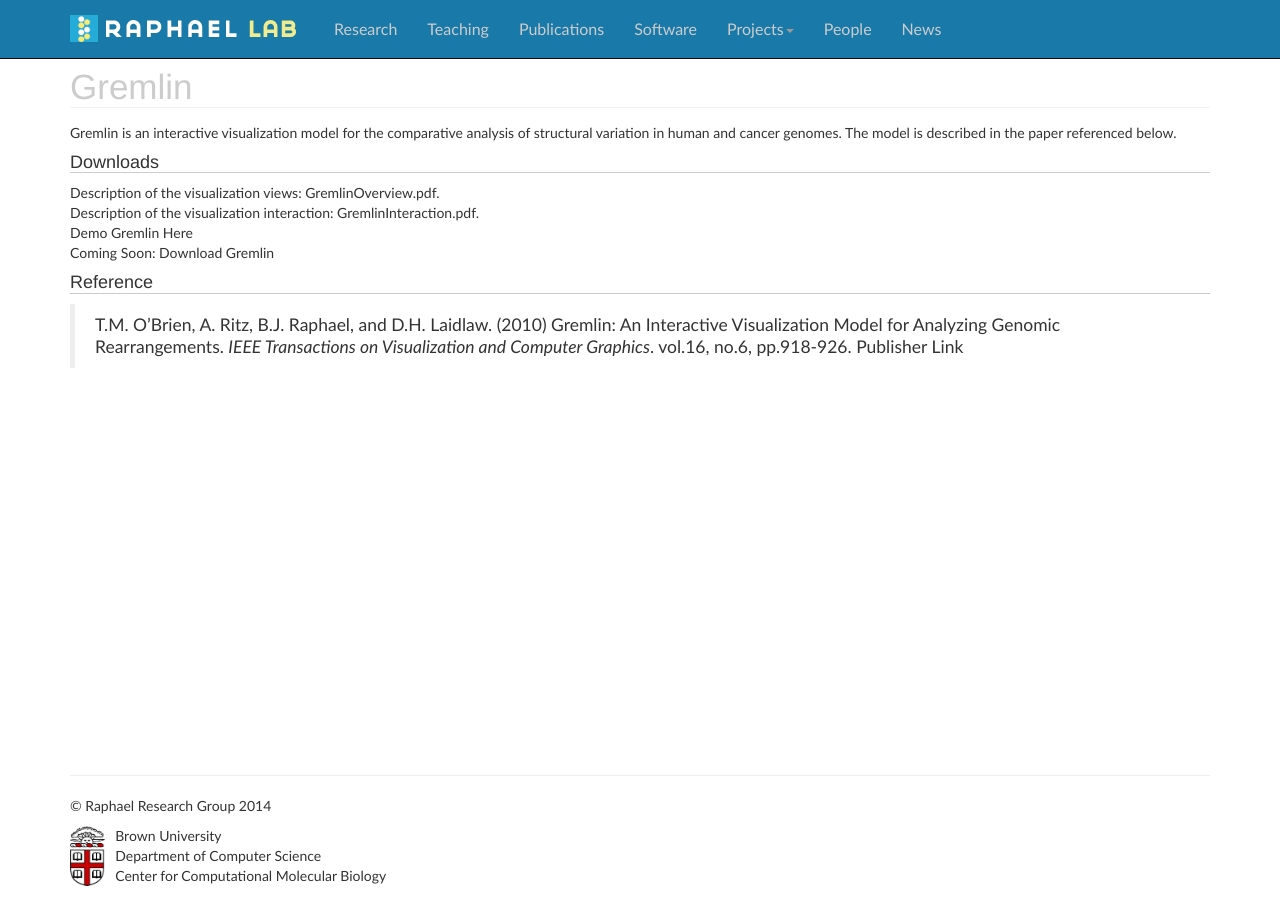
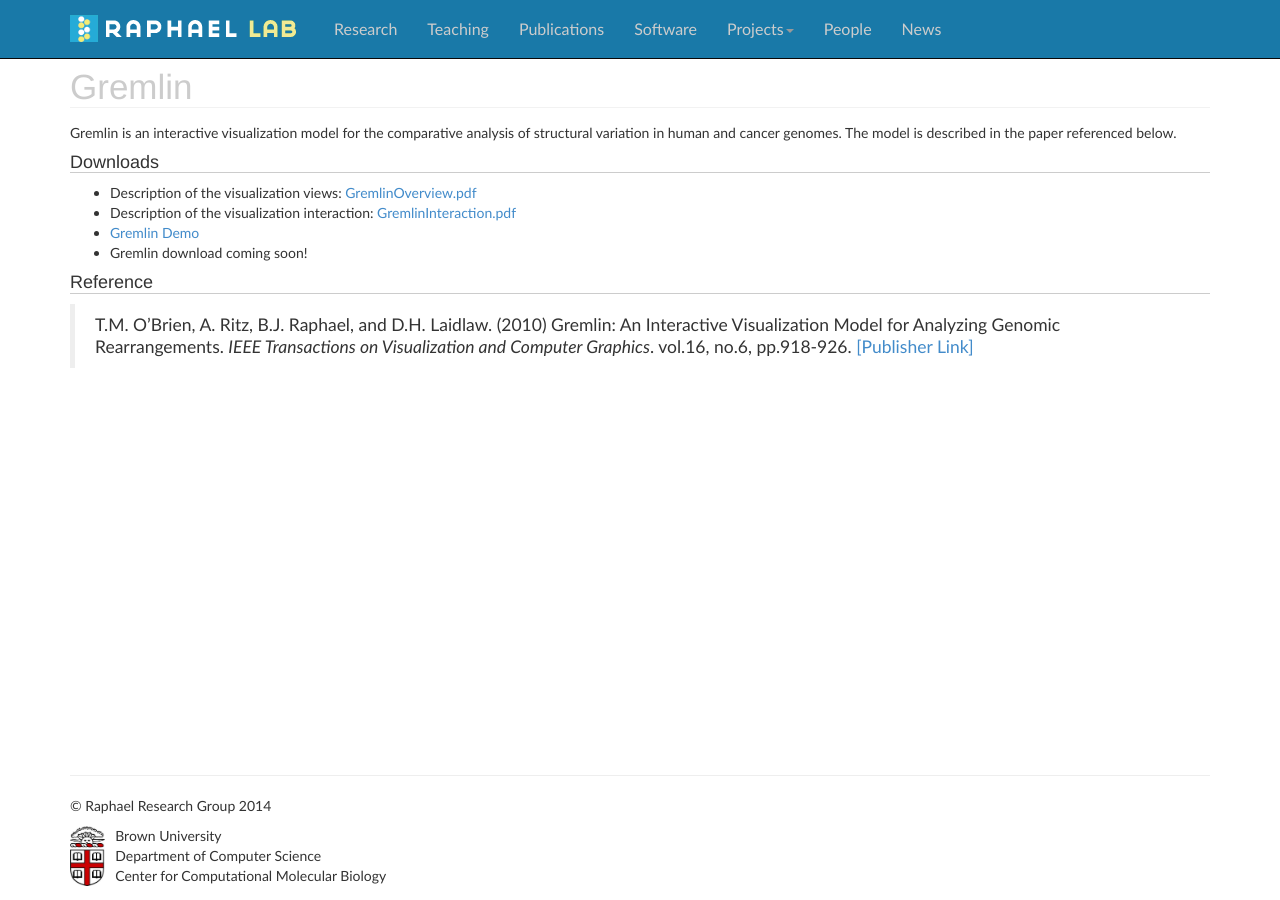
Before and after one commit to raphael-group/raphael-group.github.io, a Jekyll site: the page built from projects/gremlin/index.md, in a window 1280 px wide. Built offline with Jekyll 4.4.1, drawn with Linux system fonts in a browser that asks for light colours; nearby versions of some CDN libraries; Markdown is read by kramdown in place of the engine named in the settings.

Commit message:
Updates Gremlin project page

```diff
--- a/projects/gremlin/index.md
+++ b/projects/gremlin/index.md
@@ -9,11 +9,13 @@ Gremlin is an interactive visualization model for the comparative analysis of st
 The model is described in the paper referenced below.
 
 ##Downloads
-Description of the visualization views: GremlinOverview.pdf.
-Description of the visualization interaction: GremlinInteraction.pdf.
-Demo Gremlin Here
-Coming Soon: Download Gremlin
+* Description of the visualization views: [GremlinOverview.pdf](http://cs.brown.edu/~braphael/software/Gremlin/GremlinOverview.pdf)
+* Description of the visualization interaction: [GremlinInteraction.pdf](http://cs.brown.edu/~braphael/software/Gremlin/GremlinInteraction.pdf)
+* [Gremlin Demo](http://compbio.cs.brown.edu/software/Gremlin/geneVisDemo.html)
+* Gremlin download coming soon!
 
 ##Reference
->T.M. O'Brien, A. Ritz, B.J. Raphael, and D.H. Laidlaw. (2010) Gremlin: An Interactive Visualization Model for Analyzing Genomic Rearrangements.
->*IEEE Transactions on Visualization and Computer Graphics*. vol.16, no.6, pp.918-926. Publisher Link
+>T.M. O'Brien, A. Ritz, B.J. Raphael, and D.H. Laidlaw. (2010)
+>Gremlin: An Interactive Visualization Model for Analyzing Genomic Rearrangements.
+>*IEEE Transactions on Visualization and Computer Graphics*. vol.16, no.6, pp.918-926.
+>[[Publisher Link]](http://ieeexplore.ieee.org/xpls/abs_all.jsp?arnumber=5613428)
```
Also changed, not shown: other parts of projects/gremlin/index.md (+1 -1 lines).
